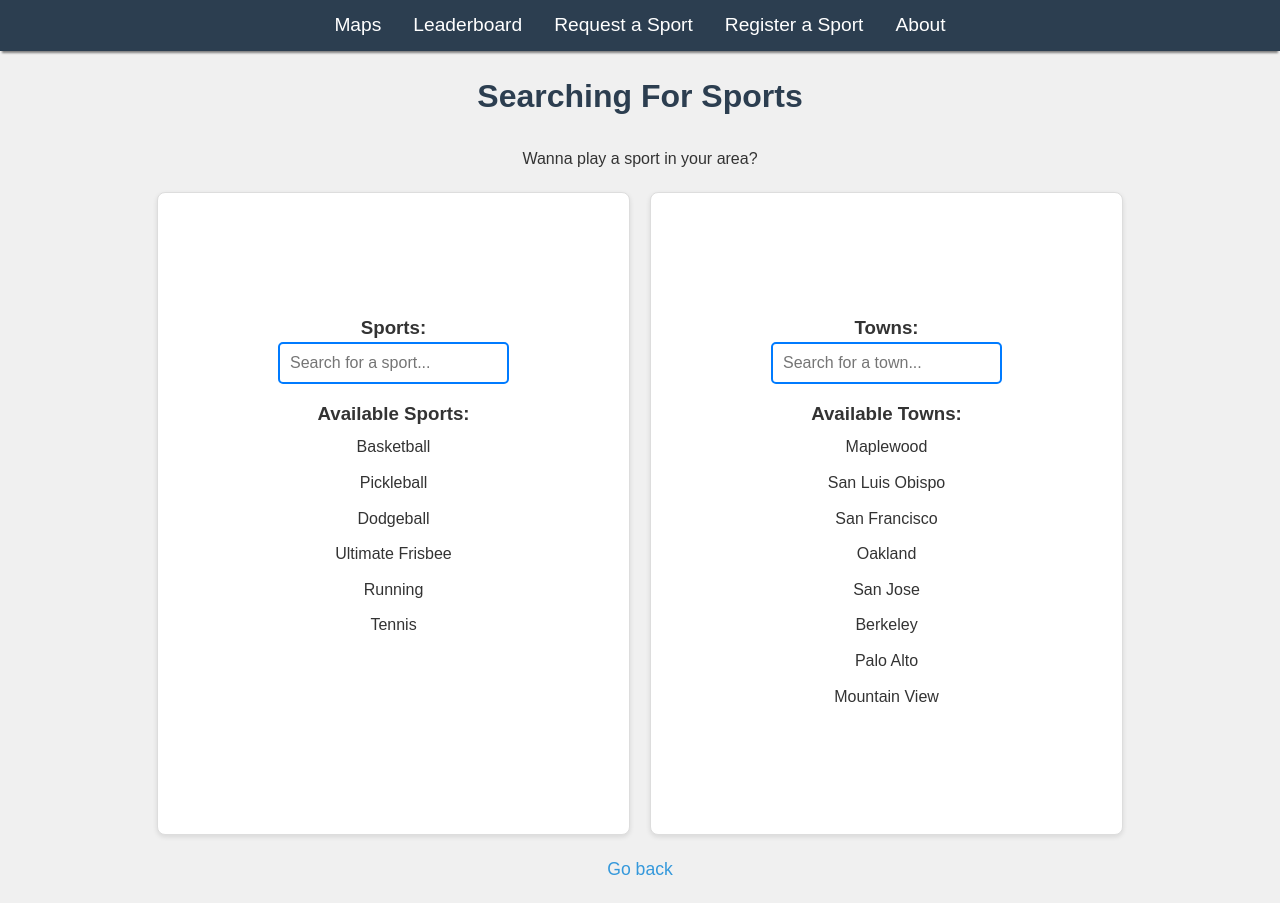
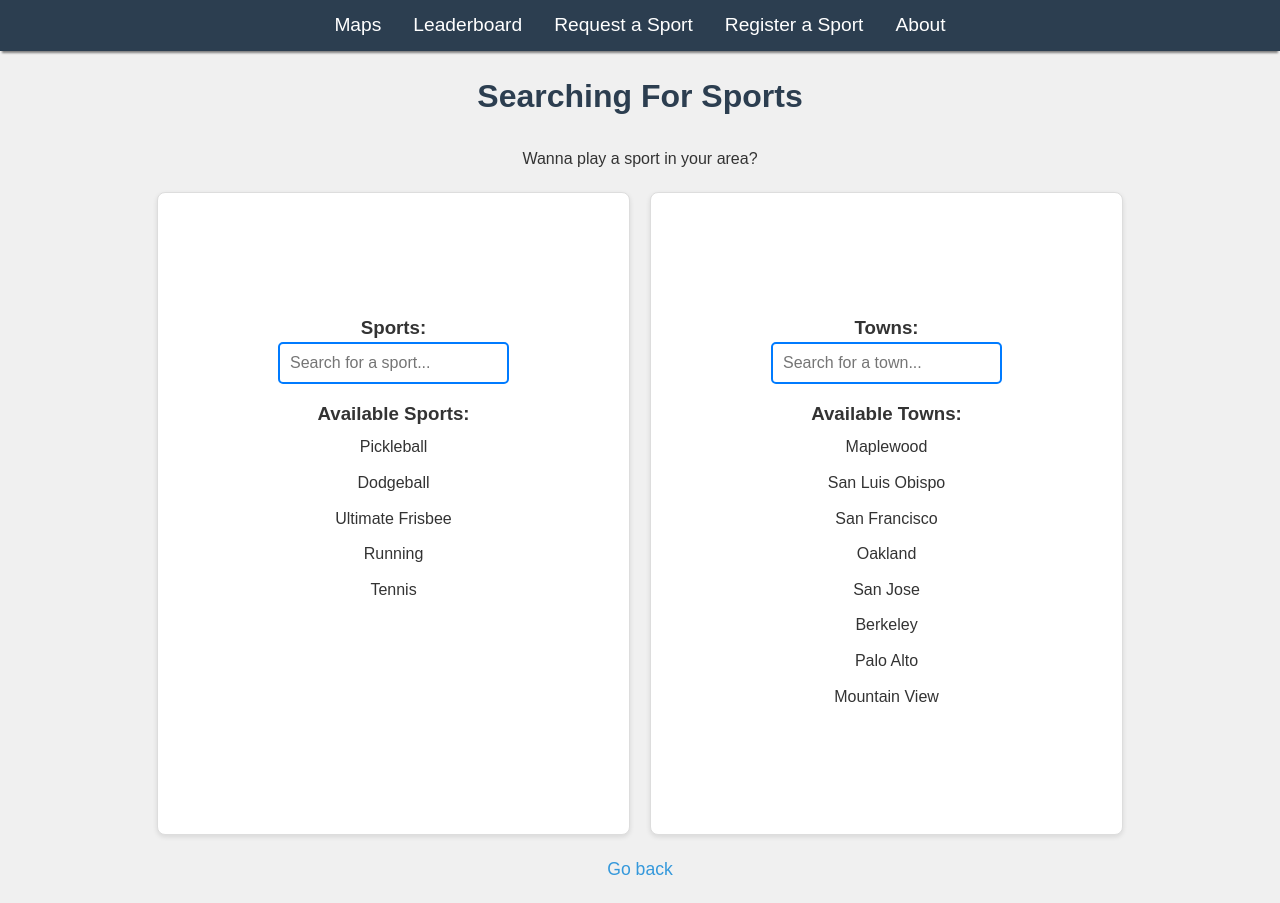
Before and after one commit to mollysandler/pickupsomething, a React (Vite) app: page /search-sports in a window 1280 px wide. Built offline with nearby package versions, Linux system fonts and the light colour scheme.

Commit message:
no more basketball

```diff
--- a/src/App.jsx
+++ b/src/App.jsx
@@ -1,6 +1,5 @@
 import { BrowserRouter as Router, Routes, Route } from "react-router-dom";
 import Pickleball from "./pages/sports/Pickleball";
-import Basketball from "./pages/sports/Basketball";
 import Dodgeball from "./pages/sports/Dodgeball";
 import RunClub from "./pages/sports/RunClub";
 import Frisbee from "./pages/sports/Frisbee";
@@ -29,7 +28,6 @@ function App() {
           <Route path="/register-sport" element={<RegisterSport />} />
           <Route path="/about" element={<About />} />
           <Route path="/pickleball" element={<Pickleball />} />
-          <Route path="/basketball" element={<Basketball />} />
           <Route path="/dodgeball" element={<Dodgeball />} />
           <Route path="/runclub" element={<RunClub />} />
           <Route path="/frisbee" element={<Frisbee />} />
--- a/src/components/SportsButtons.jsx
+++ b/src/components/SportsButtons.jsx
@@ -8,11 +8,6 @@ const SportButtons = () => {
       <div>
         <Link to="/pickleball">
           <button>Pickleball</button>
-        </Link>
-      </div>
-      <div>
-        <Link to="/basketball">
-          <button>Basketball</button>
         </Link>
       </div>
       <div>
--- a/src/pages/About.jsx
+++ b/src/pages/About.jsx
@@ -41,12 +41,14 @@ const About = () => {
   return (
     <div className="about-page">
       <h1>About Us</h1>
+      <div>
         <p>
           We’re passionate about helping people find the sports they love. Join
           our email list to stay updated! If there are new groups in the sports
           that you subscribe too, or new sports added overall, we will let you
           know!
         </p>
+      </div>
 
       <div className="email-signup">
         <h2>Sign Up for Our Email List</h2>
--- a/src/pages/Map.jsx
+++ b/src/pages/Map.jsx
@@ -5,7 +5,6 @@ import "./styles/Map.css";
 
 const sports = [
   "Pickleball",
-  "Basketball",
   "Dodgeball",
   "Running",
   "Ultimate Frisbee",
--- a/src/pages/RegisterSport.jsx
+++ b/src/pages/RegisterSport.jsx
@@ -57,6 +57,8 @@ const RegisterSport = () => {
 
   return (
     <div className="about-page">
+      <h2>Register Your Sport</h2>
+
       <p>
         We’re passionate about helping people find the sports they love. If
         we're missing a location, please let us know! You should see it
@@ -64,7 +66,6 @@ const RegisterSport = () => {
       </p>
 
       <div className="email-signup">
-        <h2>Register Your Sport</h2>
         <form onSubmit={handleSubmit} className="signup-form">
           <label htmlFor="name">Name:</label>
           <input
--- a/src/pages/StartSport.jsx
+++ b/src/pages/StartSport.jsx
@@ -51,6 +51,8 @@ const StartSport = () => {
 
   return (
     <div className="about-page">
+      <h2>Request A Sport</h2>
+
       <p>
         We’re passionate about helping people find the sports they love. If you
         want a sport that we don't have, please let us know here and we will add
@@ -58,7 +60,6 @@ const StartSport = () => {
       </p>
 
       <div className="email-signup">
-        <h2>Request A Sport</h2>
         <form onSubmit={handleSubmit} className="signup-form">
           <label htmlFor="name">Name:</label>
           <input
--- a/src/useful/sports.json
+++ b/src/useful/sports.json
@@ -1,7 +1,4 @@
 [
-  {
-    "name": "Basketball"
-  },
   {
     "name": "Pickleball"
   },
```
Lines whose indentation alone changed are shown as unchanged.
